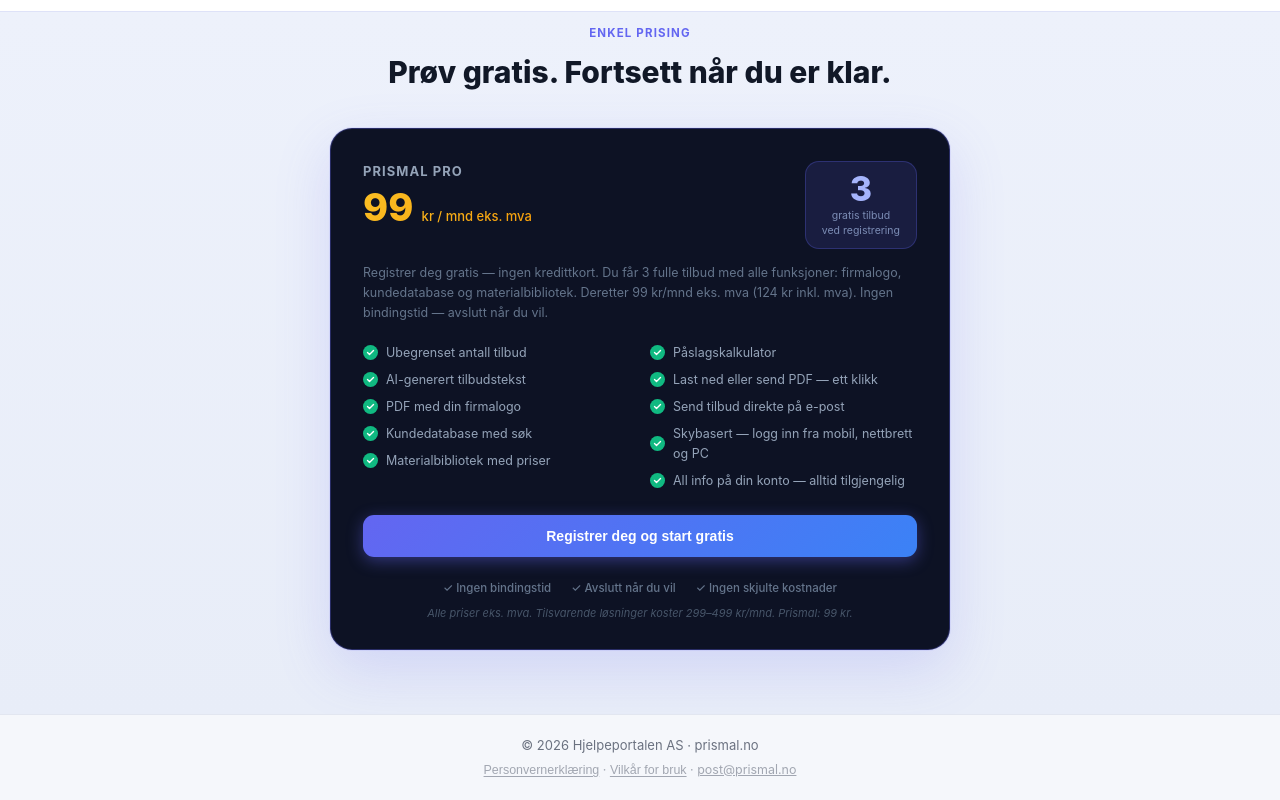
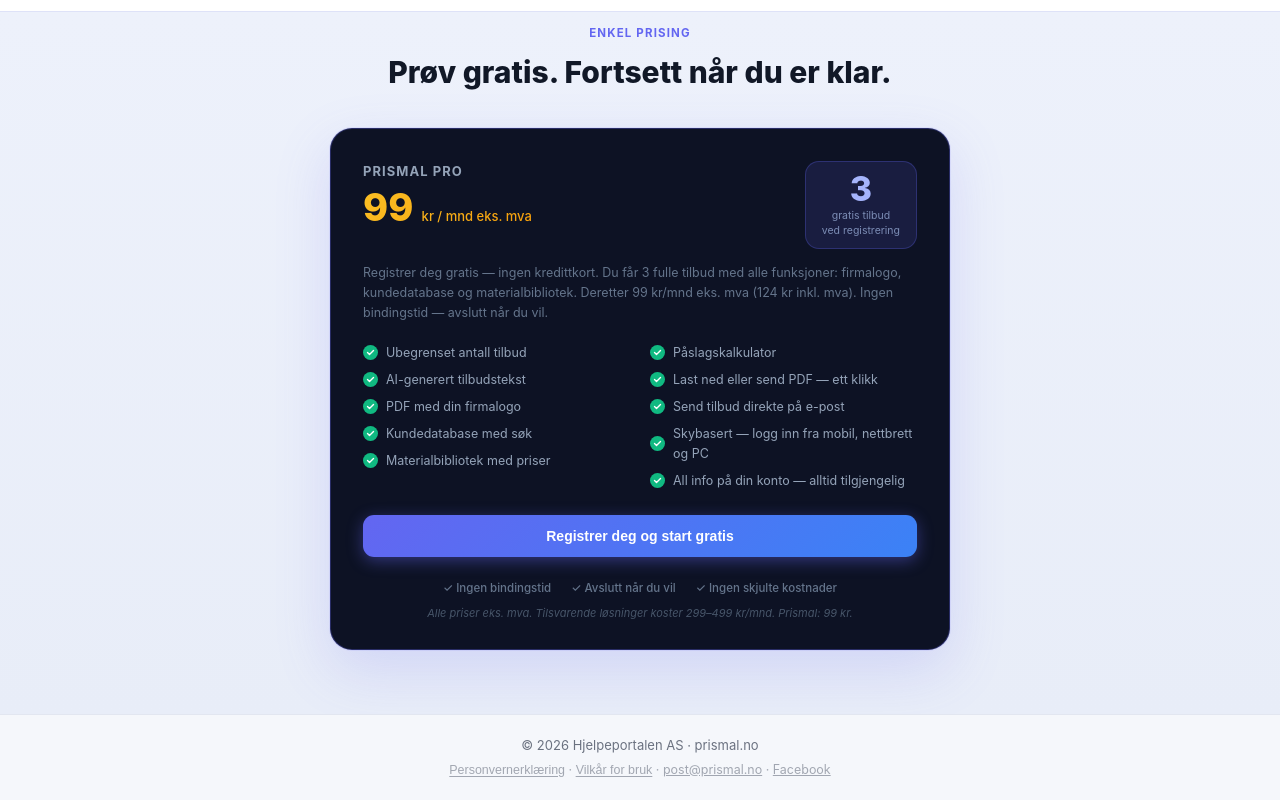
Before and after one commit to anderslura/Prismal, a React (Vite) app: page / in a window 1280 px wide. Shown: the part 3689-4489 px from the top of the page. Built offline with nearby package versions, Linux system fonts and the light colour scheme.

Commit message:
feat: legg til Facebook-lenke i footer

```diff
--- a/src/App.jsx
+++ b/src/App.jsx
@@ -438,6 +438,8 @@ function AppInnhold() {
           <button className="footer-lenke" onClick={() => setVisPersonvern('vilkaar')}>Vilkår for bruk</button>
           {' · '}
           <a href="mailto:post@prismal.no" style={{ color: 'inherit' }}>post@prismal.no</a>
+          {' · '}
+          <a href="https://www.facebook.com/profile.php?id=61591085692523" target="_blank" rel="noopener noreferrer" style={{ color: 'inherit' }}>Facebook</a>
         </p>
       </footer>
 
```
